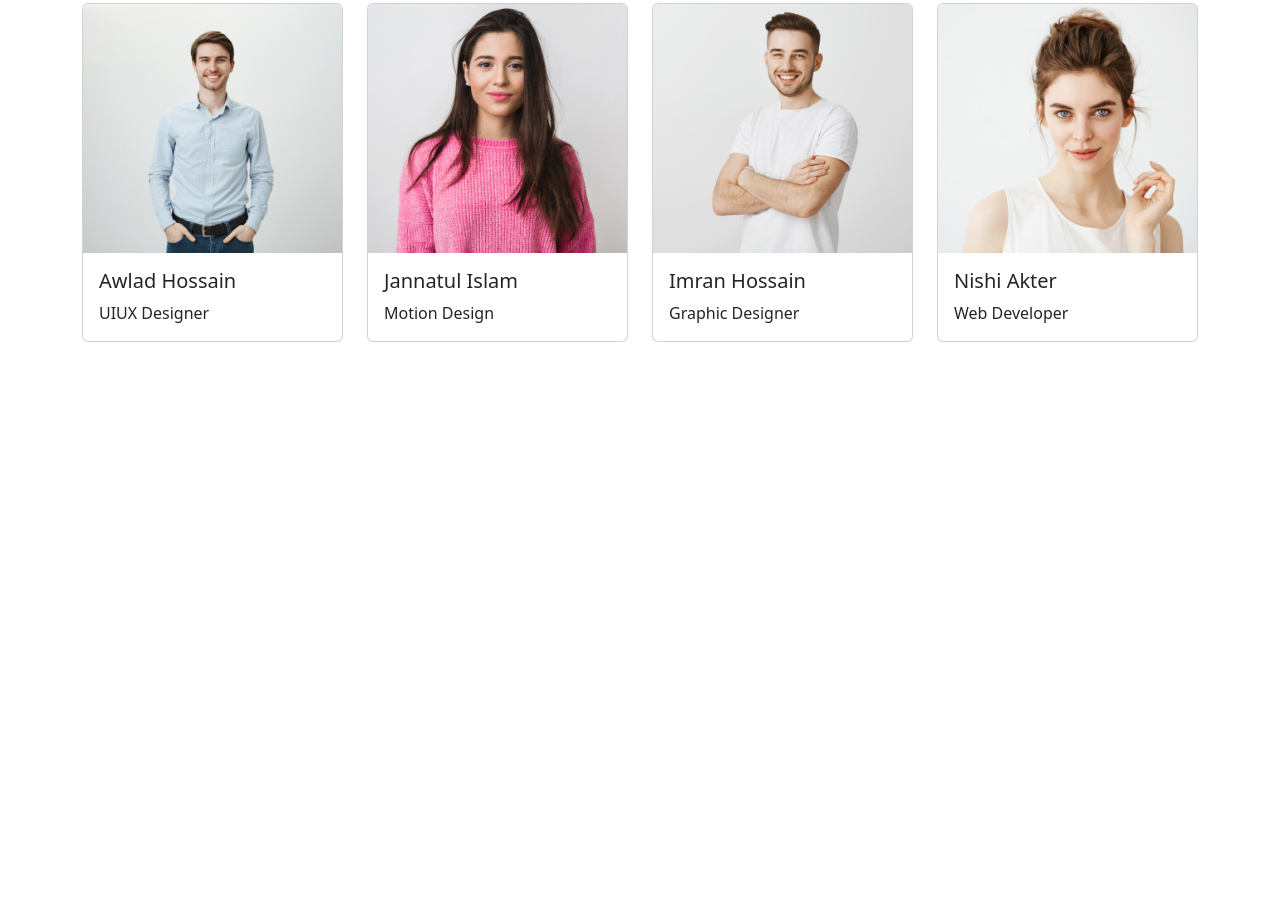
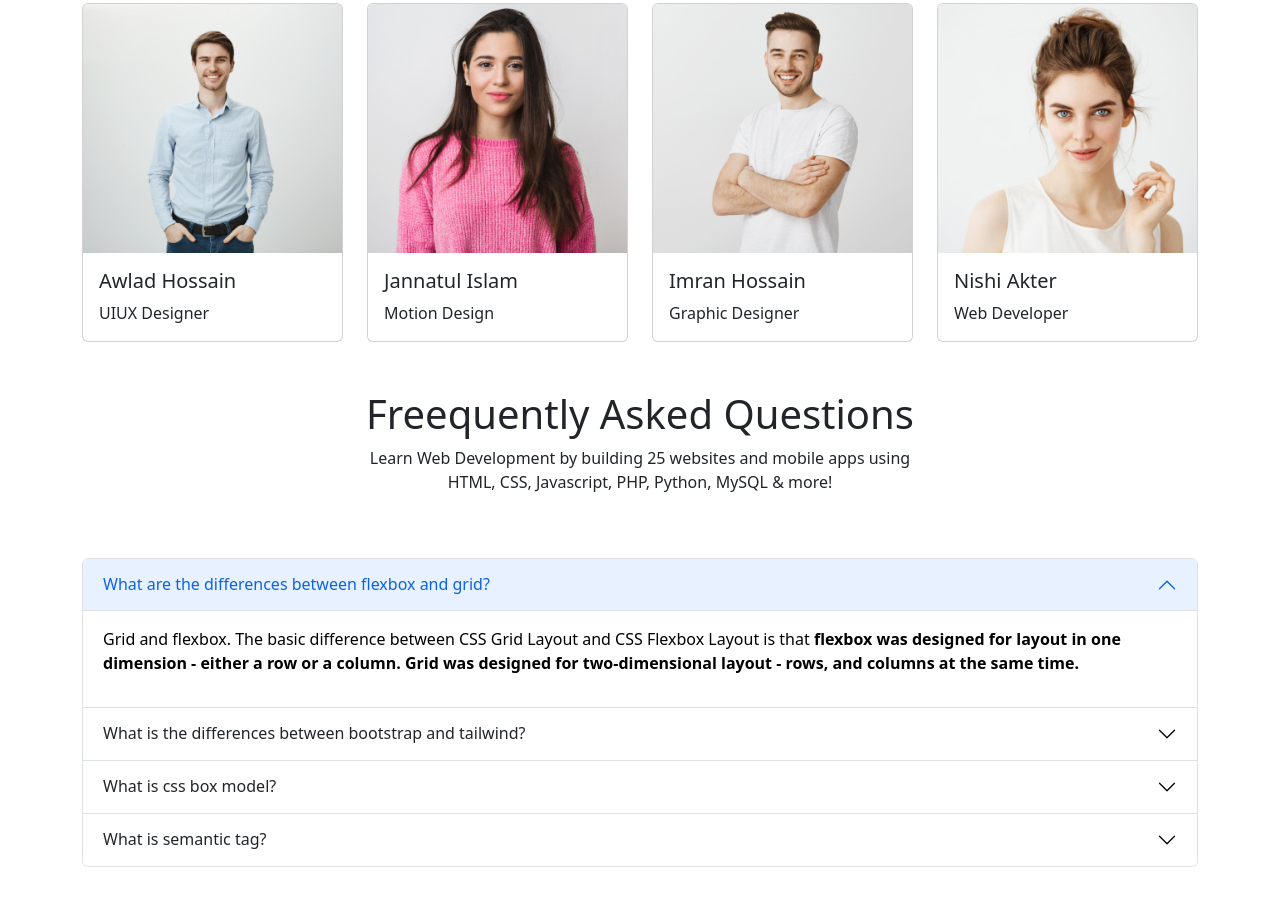
Before and after one commit to rafia02/learn-development-website, a plain HTML site: page index.html in a window 1280 px wide. Shown: the part 2778-3683 px from the top of the page. Before the commit the page ends 3168 px from the top, so only its background shows below. Drawn offline with nearby package versions, Linux system fonts and the light colour scheme.

Commit message:
frequency ask qus commit

```diff
--- a/index.html
+++ b/index.html
@@ -321,6 +321,71 @@
      </section>
 
 
+
+     <!-- Freequently Asked Questions section start here  -->
+     <section class=" container mb-5">
+
+      <div class=" my-5 d-flex flex-column justify-content-center align-items-center">
+          <div class="text-center w-50 ">
+            <h1>Freequently Asked Questions</h1>
+            <p>Learn Web Development by building 25 websites and mobile apps using HTML, CSS, Javascript, PHP, Python, MySQL & more!</p>
+          </div>
+        </div>
+
+      <div class="accordion" id="accordionExample">
+          <div class="accordion-item">
+            <h2 class="accordion-header" id="headingOne">
+              <button class="accordion-button" type="button" data-bs-toggle="collapse" data-bs-target="#collapseOne" aria-expanded="true" aria-controls="collapseOne">
+                What are the differences between flexbox and grid?
+              </button>
+            </h2>
+            <div id="collapseOne" class="accordion-collapse collapse show" aria-labelledby="headingOne" data-bs-parent="#accordionExample">
+              <div class="accordion-body">
+                <p>Grid and flexbox. The basic difference between CSS Grid Layout and CSS Flexbox Layout is that <strong>flexbox was designed for layout in one dimension - either a row or a column. Grid was designed for two-dimensional layout - rows, and columns at the same time.</strong></p>
+              </div>
+            </div>
+          </div>
+          <div class="accordion-item">
+            <h2 class="accordion-header" id="headingTwo">
+              <button class="accordion-button collapsed" type="button" data-bs-toggle="collapse" data-bs-target="#collapseTwo" aria-expanded="false" aria-controls="collapseTwo">
+                What is the differences between bootstrap and tailwind?
+              </button>
+            </h2>
+            <div id="collapseTwo" class="accordion-collapse collapse" aria-labelledby="headingTwo" data-bs-parent="#accordionExample">
+              <div class="accordion-body">
+                <p>The main difference between TailwindCSS and Bootstrap is that <strong>Tailwind CSS is not a UI kit. And Bootstrap is a Ul kit.</strong> Tailwind CSS doesn't have a default theme or built-in UI components. Instead, it comes with predesigned widgets you can use to build your site from scratch.</p>
+              </div>
+            </div>
+          </div>
+          <div class="accordion-item">
+            <h2 class="accordion-header" id="headingThree">
+              <button class="accordion-button collapsed" type="button" data-bs-toggle="collapse" data-bs-target="#collapseThree" aria-expanded="false" aria-controls="collapseThree">
+                What is css box model?
+              </button>
+            </h2>
+            <div id="collapseThree" class="accordion-collapse collapse" aria-labelledby="headingThree" data-bs-parent="#accordionExample">
+              <div class="accordion-body">
+                <p>The <strong>CSS box model is essentially a box that wraps around every HTML element.</strong> It consists of: margins, borders, padding, and the actual content.</p>
+              </div>
+            </div>
+          </div>
+          <div class="accordion-item">
+            <h2 class="accordion-header" id="headingFour">
+              <button class="accordion-button collapsed" type="button" data-bs-toggle="collapse" data-bs-target="#collapseFour" aria-expanded="false" aria-controls="collapseThree">
+                What is semantic tag?
+              </button>
+            </h2>
+            <div id="collapseFour" class="accordion-collapse collapse" aria-labelledby="headingFour" data-bs-parent="#accordionExample">
+              <div class="accordion-body">
+                <p>The HTML semantics refers to <strong>he tags that provide meaning to an HTML page rather than just presentation.</strong>It makes HTML more comprehensible by better defining the different sections and layout of web pages.</p>
+              </div>
+            </div>
+          </div>
+        </div>
+
+  </section>
+
+
       </main>
 
 
```
